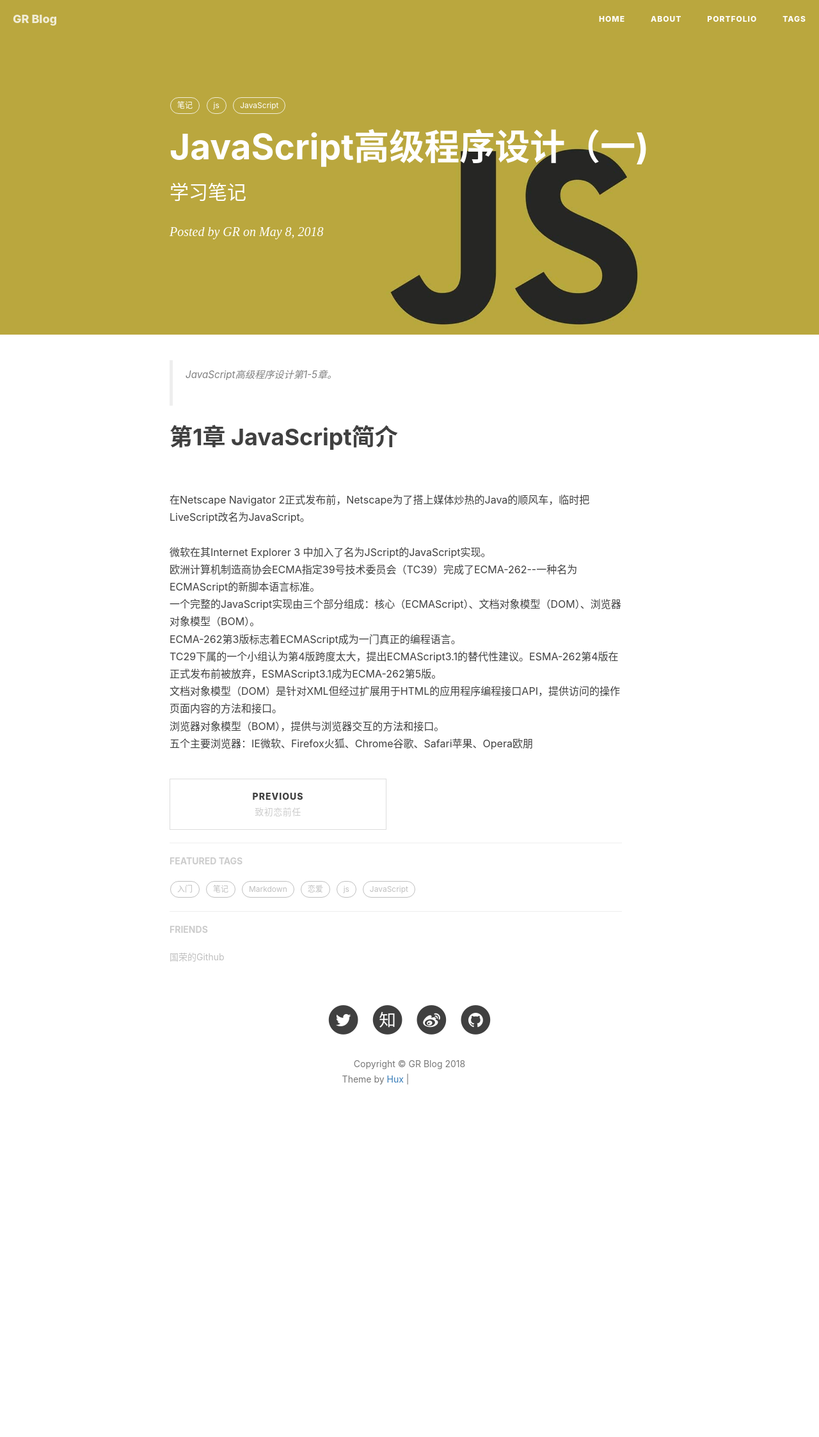
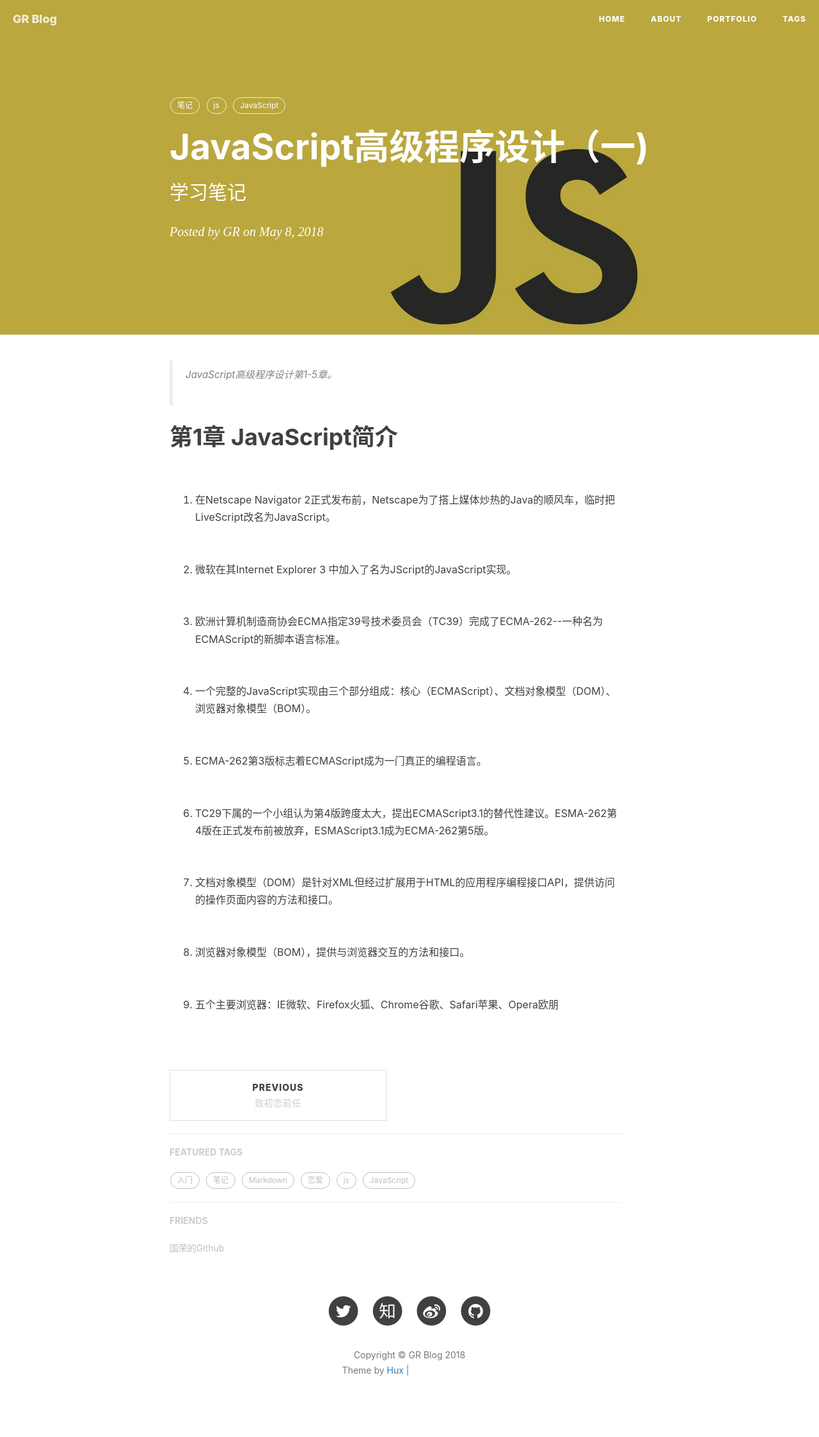
Before and after one commit to wangguorong1996/wangguorong1996.github.io, a Jekyll site: the page built from _posts/2018-5-8-JavaScript1.markdown, in a window 1280 px wide. Shown: the whole page at 64% size. Built offline with Jekyll 4.4.1, drawn with Linux system fonts in a browser that asks for light colours; nearby versions of some CDN libraries; comment, search, counter and statistics services are not loaded; before the commit the page ends 1791 px from its top, so only the background shows below that; grey boxes are pictures that could not be loaded.

Commit message:
Update 2018-5-8-JavaScript1.markdown

```diff
--- a/_posts/2018-5-8-JavaScript1.markdown
+++ b/_posts/2018-5-8-JavaScript1.markdown
@@ -16,14 +16,24 @@
 
 <div>
     <br>
-    <br>在Netscape Navigator 2正式发布前，Netscape为了搭上媒体炒热的Java的顺风车，临时把LiveScript改名为JavaScript。
-    <br>
-    <br>微软在其Internet Explorer 3 中加入了名为JScript的JavaScript实现。
-    <br>欧洲计算机制造商协会ECMA指定39号技术委员会（TC39）完成了ECMA-262--一种名为ECMAScript的新脚本语言标准。
-    <br>一个完整的JavaScript实现由三个部分组成：核心（ECMAScript）、文档对象模型（DOM）、浏览器对象模型（BOM）。
-    <br>ECMA-262第3版标志着ECMAScript成为一门真正的编程语言。
-    <br>TC29下属的一个小组认为第4版跨度太大，提出ECMAScript3.1的替代性建议。ESMA-262第4版在正式发布前被放弃，ESMAScript3.1成为ECMA-262第5版。
-    <br>文档对象模型（DOM）是针对XML但经过扩展用于HTML的应用程序编程接口API，提供访问的操作页面内容的方法和接口。
-    <br>浏览器对象模型（BOM），提供与浏览器交互的方法和接口。
-    <br>五个主要浏览器：IE微软、Firefox火狐、Chrome谷歌、Safari苹果、Opera欧朋
+    <ol>
+        <br><li>在Netscape Navigator 2正式发布前，Netscape为了搭上媒体炒热的Java的顺风车，临时把LiveScript改名为JavaScript。</li>
+        <br>
+        <br><li>微软在其Internet Explorer 3 中加入了名为JScript的JavaScript实现。</li>
+        <br>
+        <br><li>欧洲计算机制造商协会ECMA指定39号技术委员会（TC39）完成了ECMA-262--一种名为ECMAScript的新脚本语言标准。</li>
+        <br>
+        <br><li>一个完整的JavaScript实现由三个部分组成：核心（ECMAScript）、文档对象模型（DOM）、浏览器对象模型（BOM）。 </li>
+        <br>
+        <br><li>ECMA-262第3版标志着ECMAScript成为一门真正的编程语言。 </li>
+        <br>
+        <br><li>TC29下属的一个小组认为第4版跨度太大，提出ECMAScript3.1的替代性建议。ESMA-262第4版在正式发布前被放弃，ESMAScript3.1成为ECMA-262第5版。 </li>
+        <br>
+        <br><li>文档对象模型（DOM）是针对XML但经过扩展用于HTML的应用程序编程接口API，提供访问的操作页面内容的方法和接口。 </li>
+        <br>
+        <br><li>浏览器对象模型（BOM），提供与浏览器交互的方法和接口。 </li>
+        <br>
+        <br><li>五个主要浏览器：IE微软、Firefox火狐、Chrome谷歌、Safari苹果、Opera欧朋 </li>
+        <br>
+    </ol>
 </div>
```
